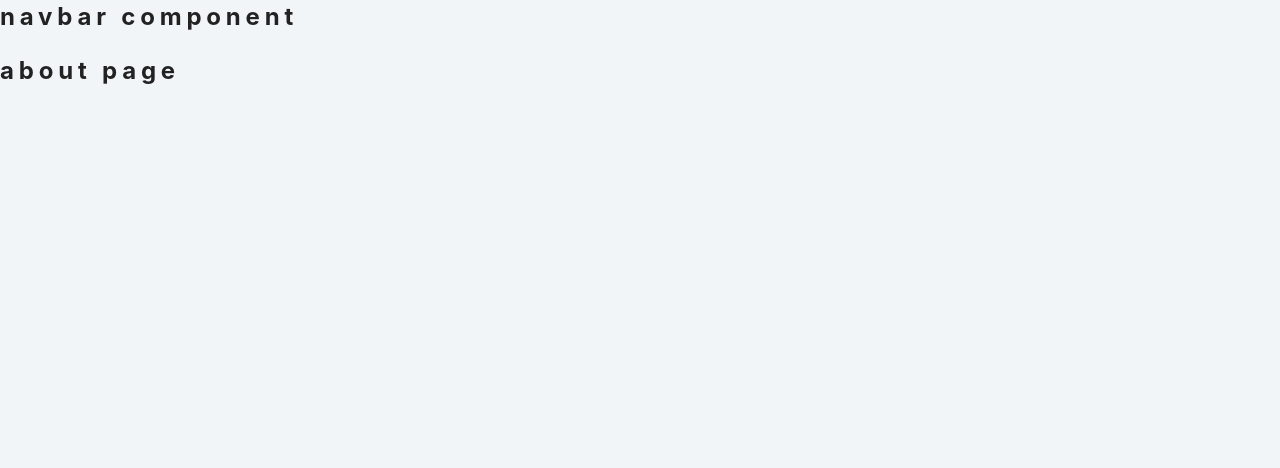
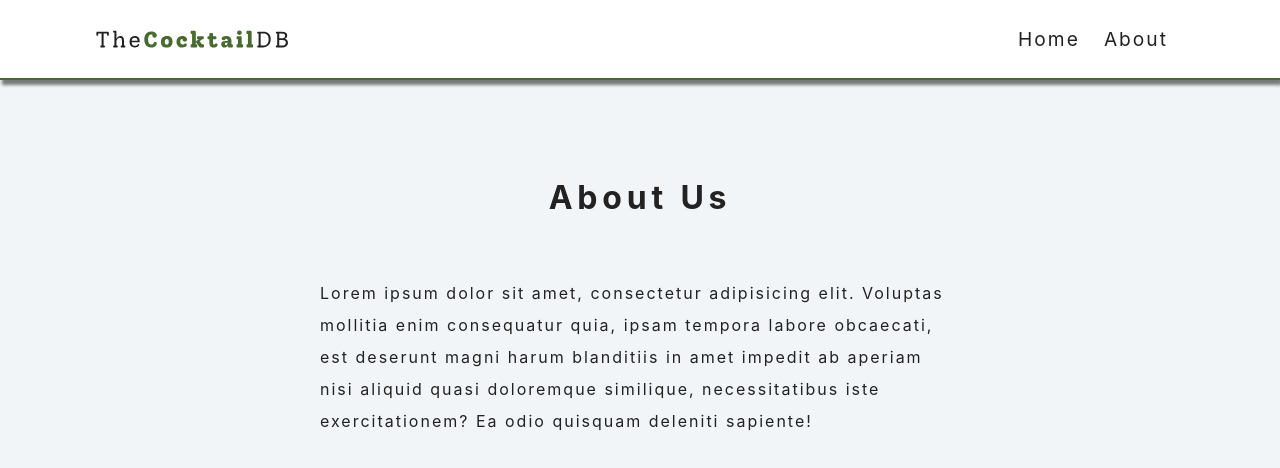
Before and after one commit to uross-11/ca-cocktails, a React (Create React App) app: page /about in a window 1280 px wide. Shown: the top 468 px of the page. Built offline with nearby package versions, Linux system fonts and the light colour scheme.

Commit message:
Add navbar, add error and about pages

```diff
--- a/src/components/Navbar.js
+++ b/src/components/Navbar.js
@@ -4,9 +4,23 @@
 
 const Navbar = () => {
   return (
-    <div>
-      <h2>navbar component</h2>
-    </div>
+    <nav className='navbar'>
+      <div className="nav-center">
+        <Link to='/'>
+          <img src={logo} alt='cocktail db logo' className='logo' />
+        </Link>
+        <ul className='nav-links'>
+          <li>
+            <Link to="/">
+              Home
+            </Link>
+            <Link to="/about">
+              About
+            </Link>
+          </li>
+        </ul>
+      </div>
+    </nav>
   )
 }
 
--- a/src/pages/About.js
+++ b/src/pages/About.js
@@ -2,9 +2,10 @@
 
 const About = () => {
   return (
-    <div>
-      <h2>about page</h2>
-    </div>
+    <section className='section about-section'>
+      <h1 className='section-title'>about us</h1>
+      <p>Lorem ipsum dolor sit amet, consectetur adipisicing elit. Voluptas mollitia enim consequatur quia, ipsam tempora labore obcaecati, est deserunt magni harum blanditiis in amet impedit ab aperiam nisi aliquid quasi doloremque similique, necessitatibus iste exercitationem? Ea odio quisquam deleniti sapiente!</p>
+    </section>
   )
 }
 
--- a/src/pages/Error.js
+++ b/src/pages/Error.js
@@ -3,9 +3,14 @@
 
 const Error = () => {
   return (
-    <div>
-      <h2>error page</h2>
-    </div>
+    <section className='section error-page'>
+      <div className="error-container">
+        <h1>oops! it's a dead end</h1>
+        <Link to='/' className='btn btn-primary'>
+          back home
+        </Link>
+      </div>
+    </section>
   )
 }
 
```
